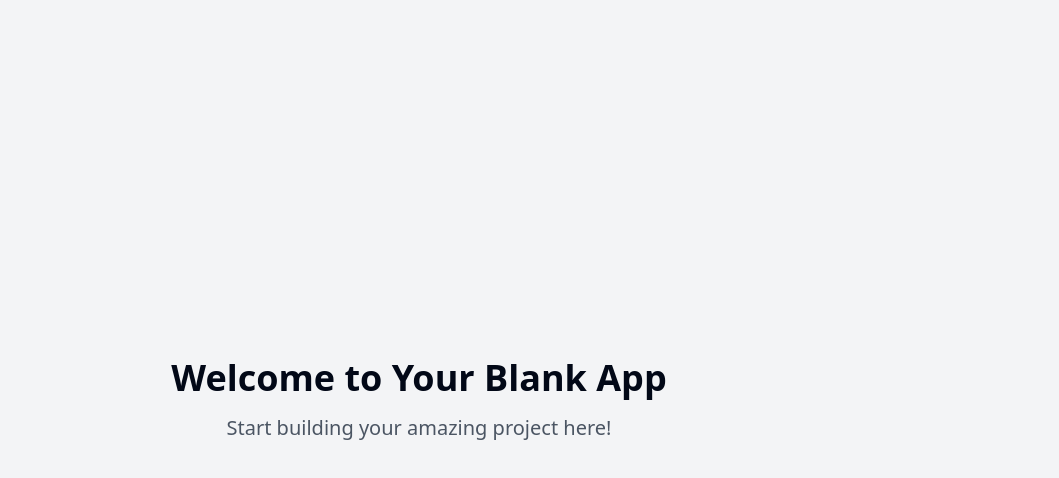
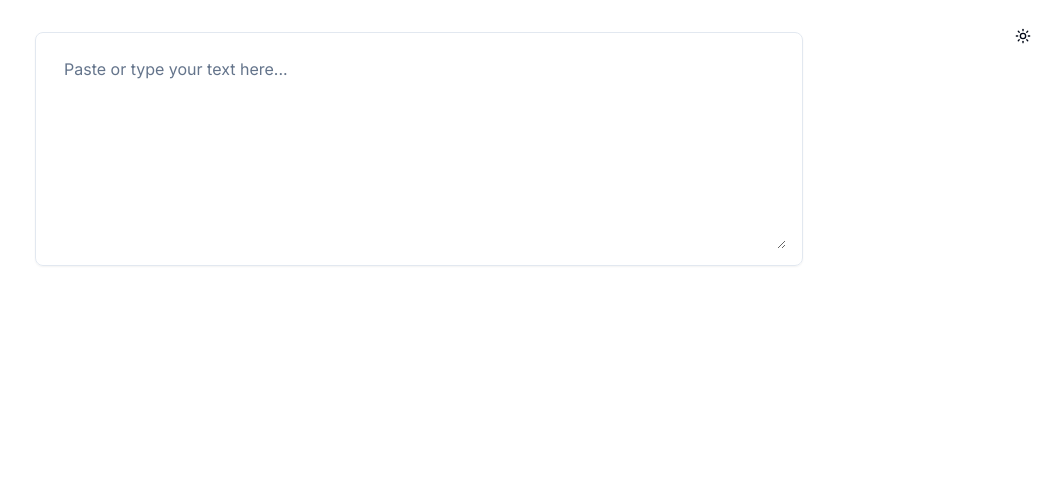
Before and after one commit to VijayAdithya-BK/cozy-read-space, a React (Vite) app: page / in a window 1280 px wide. Shown: the top 478 px of the page, without its empty margins (221-1280 px from the left). Built offline with nearby package versions, Linux system fonts and the light colour scheme.

Commit message:
Implement comfortable reading app
This commit implements a web application for comfortable reading,  allowing

```diff
--- /dev/null
+++ b/src/components/FontControls.tsx
@@ -0,0 +1,70 @@
+
+import { Button } from "@/components/ui/button";
+import {
+  MinusIcon,
+  PlusIcon,
+  Type as TypeIcon
+} from "lucide-react";
+import {
+  Select,
+  SelectContent,
+  SelectItem,
+  SelectTrigger,
+  SelectValue,
+} from "@/components/ui/select";
+
+interface FontControlsProps {
+  fontSize: number;
+  setFontSize: (size: number) => void;
+  fontFamily: string;
+  setFontFamily: (font: string) => void;
+}
+
+export const FontControls = ({
+  fontSize,
+  setFontSize,
+  fontFamily,
+  setFontFamily,
+}: FontControlsProps) => {
+  const handleFontSizeChange = (increment: boolean) => {
+    setFontSize(Math.max(12, Math.min(24, fontSize + (increment ? 1 : -1))));
+  };
+
+  return (
+    <div className="font-controls animate-fade-in">
+      <Button
+        variant="ghost"
+        size="icon"
+        onClick={() => handleFontSizeChange(false)}
+        className="rounded-full"
+      >
+        <MinusIcon className="h-4 w-4" />
+      </Button>
+
+      <span className="text-sm font-medium">{fontSize}px</span>
+
+      <Button
+        variant="ghost"
+        size="icon"
+        onClick={() => handleFontSizeChange(true)}
+        className="rounded-full"
+      >
+        <PlusIcon className="h-4 w-4" />
+      </Button>
+
+      <div className="h-6 w-px bg-border mx-2" />
+
+      <Select value={fontFamily} onValueChange={setFontFamily}>
+        <SelectTrigger className="w-[140px]">
+          <TypeIcon className="h-4 w-4 mr-2" />
+          <SelectValue />
+        </SelectTrigger>
+        <SelectContent>
+          <SelectItem value="sans">Sans-serif</SelectItem>
+          <SelectItem value="serif">Serif</SelectItem>
+          <SelectItem value="mono">Monospace</SelectItem>
+        </SelectContent>
+      </Select>
+    </div>
+  );
+};
--- /dev/null
+++ b/src/components/ThemeToggle.tsx
@@ -0,0 +1,47 @@
+
+import { Button } from "@/components/ui/button";
+import { Moon, Sun, Book } from "lucide-react";
+import { useEffect, useState } from "react";
+
+type Theme = "light" | "dark" | "sepia";
+
+export const ThemeToggle = () => {
+  const [theme, setTheme] = useState<Theme>("light");
+
+  useEffect(() => {
+    const savedTheme = localStorage.getItem("theme") as Theme;
+    if (savedTheme) {
+      setTheme(savedTheme);
+      document.body.className = savedTheme;
+    }
+  }, []);
+
+  const toggleTheme = () => {
+    const nextTheme = {
+      light: "dark",
+      dark: "sepia",
+      sepia: "light",
+    }[theme] as Theme;
+
+    setTheme(nextTheme);
+    localStorage.setItem("theme", nextTheme);
+    document.body.className = nextTheme;
+  };
+
+  const icons = {
+    light: <Sun className="h-5 w-5" />,
+    dark: <Moon className="h-5 w-5" />,
+    sepia: <Book className="h-5 w-5" />,
+  };
+
+  return (
+    <Button
+      variant="ghost"
+      size="icon"
+      onClick={toggleTheme}
+      className="rounded-full transition-transform hover:scale-110"
+    >
+      {icons[theme]}
+    </Button>
+  );
+};
--- a/src/index.css
+++ b/src/index.css
@@ -1,3 +1,6 @@
+
+@import url('https://fonts.googleapis.com/css2?family=Inter:wght@400;500;600;700&family=Merriweather:wght@400;700&family=JetBrains+Mono&display=swap');
+
 @tailwind base;
 @tailwind components;
 @tailwind utilities;
@@ -6,96 +9,62 @@
   :root {
     --background: 0 0% 100%;
     --foreground: 222.2 84% 4.9%;
-
     --card: 0 0% 100%;
     --card-foreground: 222.2 84% 4.9%;
-
     --popover: 0 0% 100%;
     --popover-foreground: 222.2 84% 4.9%;
-
-    --primary: 222.2 47.4% 11.2%;
+    --primary: 221.2 83.2% 53.3%;
     --primary-foreground: 210 40% 98%;
-
     --secondary: 210 40% 96.1%;
     --secondary-foreground: 222.2 47.4% 11.2%;
-
     --muted: 210 40% 96.1%;
     --muted-foreground: 215.4 16.3% 46.9%;
-
     --accent: 210 40% 96.1%;
     --accent-foreground: 222.2 47.4% 11.2%;
-
     --destructive: 0 84.2% 60.2%;
     --destructive-foreground: 210 40% 98%;
-
     --border: 214.3 31.8% 91.4%;
     --input: 214.3 31.8% 91.4%;
-    --ring: 222.2 84% 4.9%;
-
-    --radius: 0.5rem;
-
-    --sidebar-background: 0 0% 98%;
-
-    --sidebar-foreground: 240 5.3% 26.1%;
-
-    --sidebar-primary: 240 5.9% 10%;
-
-    --sidebar-primary-foreground: 0 0% 98%;
-
-    --sidebar-accent: 240 4.8% 95.9%;
-
-    --sidebar-accent-foreground: 240 5.9% 10%;
-
-    --sidebar-border: 220 13% 91%;
-
-    --sidebar-ring: 217.2 91.2% 59.8%;
+    --ring: 221.2 83.2% 53.3%;
+    --radius: 0.75rem;
   }
 
   .dark {
     --background: 222.2 84% 4.9%;
     --foreground: 210 40% 98%;
-
     --card: 222.2 84% 4.9%;
     --card-foreground: 210 40% 98%;
-
     --popover: 222.2 84% 4.9%;
     --popover-foreground: 210 40% 98%;
-
-    --primary: 210 40% 98%;
+    --primary: 217.2 91.2% 59.8%;
     --primary-foreground: 222.2 47.4% 11.2%;
-
     --secondary: 217.2 32.6% 17.5%;
     --secondary-foreground: 210 40% 98%;
-
     --muted: 217.2 32.6% 17.5%;
     --muted-foreground: 215 20.2% 65.1%;
-
     --accent: 217.2 32.6% 17.5%;
     --accent-foreground: 210 40% 98%;
-
     --destructive: 0 62.8% 30.6%;
     --destructive-foreground: 210 40% 98%;
-
     --border: 217.2 32.6% 17.5%;
     --input: 217.2 32.6% 17.5%;
-    --ring: 212.7 26.8% 83.9%;
-    --sidebar-background: 240 5.9% 10%;
-    --sidebar-foreground: 240 4.8% 95.9%;
-    --sidebar-primary: 224.3 76.3% 48%;
-    --sidebar-primary-foreground: 0 0% 100%;
-    --sidebar-accent: 240 3.7% 15.9%;
-    --sidebar-accent-foreground: 240 4.8% 95.9%;
-    --sidebar-border: 240 3.7% 15.9%;
-    --sidebar-ring: 217.2 91.2% 59.8%;
+    --ring: 224.3 76.3% 48%;
   }
-}
 
-@layer base {
   * {
     @apply border-border;
   }
 
   body {
-    @apply bg-background text-foreground;
+    @apply bg-background text-foreground antialiased;
+  }
+
+  .reader-container {
+    @apply max-w-4xl mx-auto px-4 py-8 min-h-screen transition-colors duration-300;
+  }
+
+  .font-controls {
+    @apply fixed bottom-4 left-1/2 transform -translate-x-1/2 bg-background/80 backdrop-blur-lg
+           border rounded-full px-6 py-3 shadow-lg flex items-center gap-4 z-50;
   }
 }
--- a/src/pages/Index.tsx
+++ b/src/pages/Index.tsx
@@ -1,12 +1,107 @@
-// Update this page (the content is just a fallback if you fail to update the page)
+
+import { useState, useEffect } from "react";
+import { ThemeToggle } from "@/components/ThemeToggle";
+import { FontControls } from "@/components/FontControls";
+import { Textarea } from "@/components/ui/textarea";
+import { Button } from "@/components/ui/button";
+import { toast } from "sonner";
 
 const Index = () => {
+  const [text, setText] = useState("");
+  const [fontSize, setFontSize] = useState(16);
+  const [fontFamily, setFontFamily] = useState("sans");
+
+  useEffect(() => {
+    const savedPreferences = localStorage.getItem("reader-preferences");
+    if (savedPreferences) {
+      const { fontSize: savedFontSize, fontFamily: savedFontFamily } = JSON.parse(savedPreferences);
+      setFontSize(savedFontSize);
+      setFontFamily(savedFontFamily);
+    }
+  }, []);
+
+  useEffect(() => {
+    localStorage.setItem(
+      "reader-preferences",
+      JSON.stringify({ fontSize, fontFamily })
+    );
+  }, [fontSize, fontFamily]);
+
+  useEffect(() => {
+    const handleKeyboard = (e: KeyboardEvent) => {
+      if (e.ctrlKey || e.metaKey) {
+        if (e.key === "+" || e.key === "=") {
+          e.preventDefault();
+          setFontSize((prev) => Math.min(24, prev + 1));
+        } else if (e.key === "-") {
+          e.preventDefault();
+          setFontSize((prev) => Math.max(12, prev - 1));
+        }
+      }
+    };
+
+    window.addEventListener("keydown", handleKeyboard);
+    return () => window.removeEventListener("keydown", handleKeyboard);
+  }, []);
+
+  const handleCopy = () => {
+    navigator.clipboard.writeText(text);
+    toast.success("Text copied to clipboard");
+  };
+
   return (
-    <div className="min-h-screen flex items-center justify-center bg-gray-100">
-      <div className="text-center">
-        <h1 className="text-4xl font-bold mb-4">Welcome to Your Blank App</h1>
-        <p className="text-xl text-gray-600">Start building your amazing project here!</p>
+    <div className={`min-h-screen bg-reader-light dark:bg-reader-dark sepia:bg-reader-sepia transition-colors duration-300`}>
+      <div className="fixed top-4 right-4 z-50">
+        <ThemeToggle />
       </div>
+
+      <div className="reader-container">
+        <div className="max-w-3xl mx-auto space-y-6">
+          <div className="bg-background/50 backdrop-blur-sm p-4 rounded-lg border shadow-sm">
+            <Textarea
+              placeholder="Paste or type your text here..."
+              className="min-h-[200px] text-base resize-y bg-transparent border-none focus:ring-0"
+              value={text}
+              onChange={(e) => setText(e.target.value)}
+            />
+            {text && (
+              <div className="mt-2 flex justify-end">
+                <Button
+                  variant="ghost"
+                  size="sm"
+                  onClick={handleCopy}
+                  className="text-sm"
+                >
+                  Copy text
+                </Button>
+              </div>
+            )}
+          </div>
+
+          {text && (
+            <div
+              className={`prose prose-lg max-w-none animate-fade-in
+                         ${fontFamily === "sans" ? "font-sans" : ""}
+                         ${fontFamily === "serif" ? "font-serif" : ""}
+                         ${fontFamily === "mono" ? "font-mono" : ""}`}
+              style={{ fontSize: `${fontSize}px` }}
+            >
+              {text.split("\n").map((paragraph, index) => (
+                <p key={index} className="mb-4">
+                  {paragraph}
+                </p>
+              ))}
+            </div>
+          )}
+        </div>
+      </div>
+
+      {text && <FontControls
+        fontSize={fontSize}
+        setFontSize={setFontSize}
+        fontFamily={fontFamily}
+        setFontFamily={setFontFamily}
+      />}
     </div>
   );
 };
--- a/tailwind.config.ts
+++ b/tailwind.config.ts
@@ -1,3 +1,4 @@
+
 import type { Config } from "tailwindcss";
 
 export default {
@@ -12,85 +13,72 @@ export default {
   theme: {
     container: {
       center: true,
-			padding: '2rem',
+      padding: "2rem",
       screens: {
-				'2xl': '1400px'
-			}
+        "2xl": "1400px",
+      },
     },
     extend: {
       colors: {
-				border: 'hsl(var(--border))',
-				input: 'hsl(var(--input))',
-				ring: 'hsl(var(--ring))',
-				background: 'hsl(var(--background))',
-				foreground: 'hsl(var(--foreground))',
+        border: "hsl(var(--border))",
+        input: "hsl(var(--input))",
+        ring: "hsl(var(--ring))",
+        background: "hsl(var(--background))",
+        foreground: "hsl(var(--foreground))",
         primary: {
-					DEFAULT: 'hsl(var(--primary))',
-					foreground: 'hsl(var(--primary-foreground))'
+          DEFAULT: "hsl(var(--primary))",
+          foreground: "hsl(var(--primary-foreground))",
         },
         secondary: {
-					DEFAULT: 'hsl(var(--secondary))',
-					foreground: 'hsl(var(--secondary-foreground))'
+          DEFAULT: "hsl(var(--secondary))",
+          foreground: "hsl(var(--secondary-foreground))",
         },
         destructive: {
-					DEFAULT: 'hsl(var(--destructive))',
-					foreground: 'hsl(var(--destructive-foreground))'
+          DEFAULT: "hsl(var(--destructive))",
+          foreground: "hsl(var(--destructive-foreground))",
         },
         muted: {
-					DEFAULT: 'hsl(var(--muted))',
-					foreground: 'hsl(var(--muted-foreground))'
+          DEFAULT: "hsl(var(--muted))",
+          foreground: "hsl(var(--muted-foreground))",
         },
         accent: {
-					DEFAULT: 'hsl(var(--accent))',
-					foreground: 'hsl(var(--accent-foreground))'
+          DEFAULT: "hsl(var(--accent))",
+          foreground: "hsl(var(--accent-foreground))",
         },
         popover: {
-					DEFAULT: 'hsl(var(--popover))',
-					foreground: 'hsl(var(--popover-foreground))'
+          DEFAULT: "hsl(var(--popover))",
+          foreground: "hsl(var(--popover-foreground))",
         },
         card: {
-					DEFAULT: 'hsl(var(--card))',
-					foreground: 'hsl(var(--card-foreground))'
+          DEFAULT: "hsl(var(--card))",
+          foreground: "hsl(var(--card-foreground))",
         },
-				sidebar: {
-					DEFAULT: 'hsl(var(--sidebar-background))',
-					foreground: 'hsl(var(--sidebar-foreground))',
-					primary: 'hsl(var(--sidebar-primary))',
-					'primary-foreground': 'hsl(var(--sidebar-primary-foreground))',
-					accent: 'hsl(var(--sidebar-accent))',
-					'accent-foreground': 'hsl(var(--sidebar-accent-foreground))',
-					border: 'hsl(var(--sidebar-border))',
-					ring: 'hsl(var(--sidebar-ring))'
-				}
+        reader: {
+          light: "#FFFFFF",
+          dark: "#1A1F2C",
+          sepia: "#F4ECD8",
         },
-			borderRadius: {
-				lg: 'var(--radius)',
-				md: 'calc(var(--radius) - 2px)',
-				sm: 'calc(var(--radius) - 4px)'
+      },
+      fontFamily: {
+        sans: ["Inter", "sans-serif"],
+        serif: ["Merriweather", "serif"],
+        mono: ["JetBrains Mono", "monospace"],
       },
       keyframes: {
-				'accordion-down': {
-					from: {
-						height: '0'
+        "fade-in": {
+          "0%": { opacity: "0" },
+          "100%": { opacity: "1" },
         },
-					to: {
-						height: 'var(--radix-accordion-content-height)'
-					}
+        "fade-out": {
+          "0%": { opacity: "1" },
+          "100%": { opacity: "0" },
         },
-				'accordion-up': {
-					from: {
-						height: 'var(--radix-accordion-content-height)'
-					},
-					to: {
-						height: '0'
-					}
-				}
       },
       animation: {
-				'accordion-down': 'accordion-down 0.2s ease-out',
-				'accordion-up': 'accordion-up 0.2s ease-out'
-			}
-		}
+        "fade-in": "fade-in 0.3s ease-in-out",
+        "fade-out": "fade-out 0.3s ease-in-out",
+      },
+    },
   },
   plugins: [require("tailwindcss-animate")],
 } satisfies Config;
```
Lines whose indentation alone changed are shown as unchanged.
